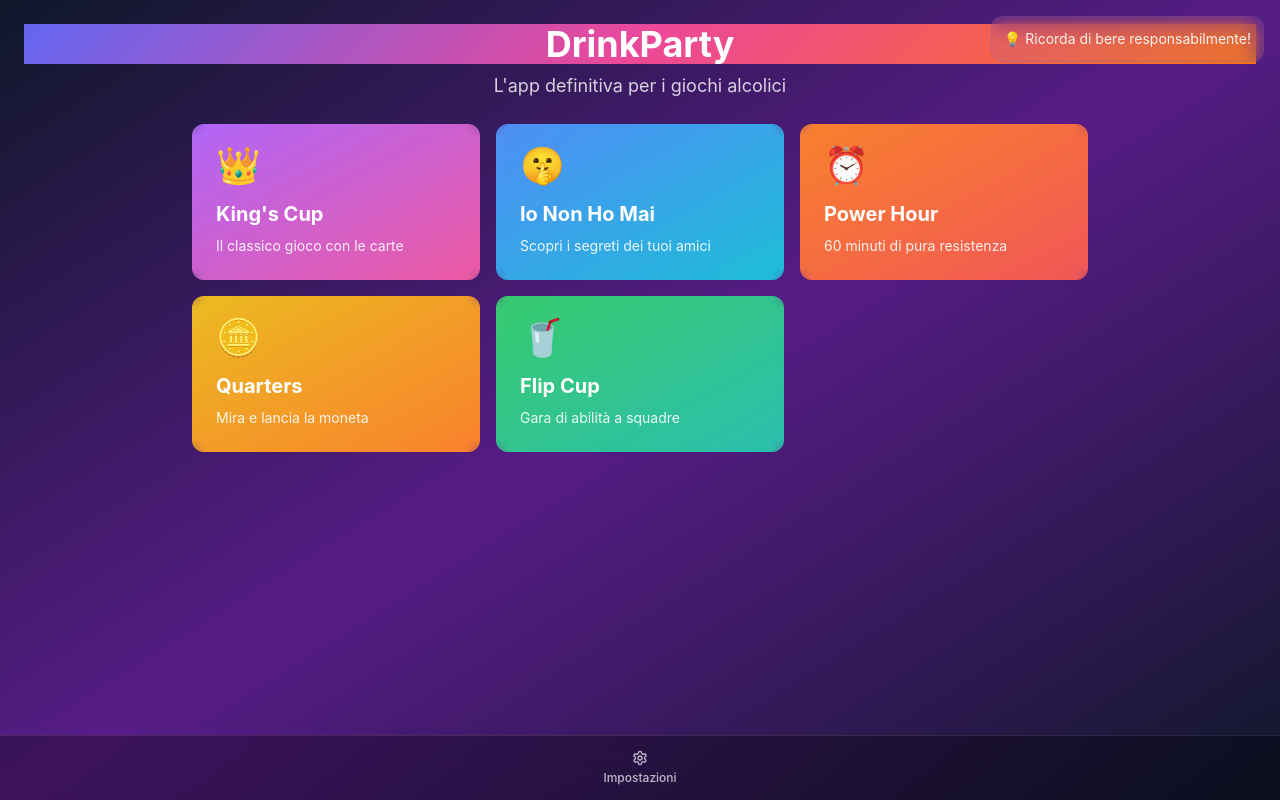
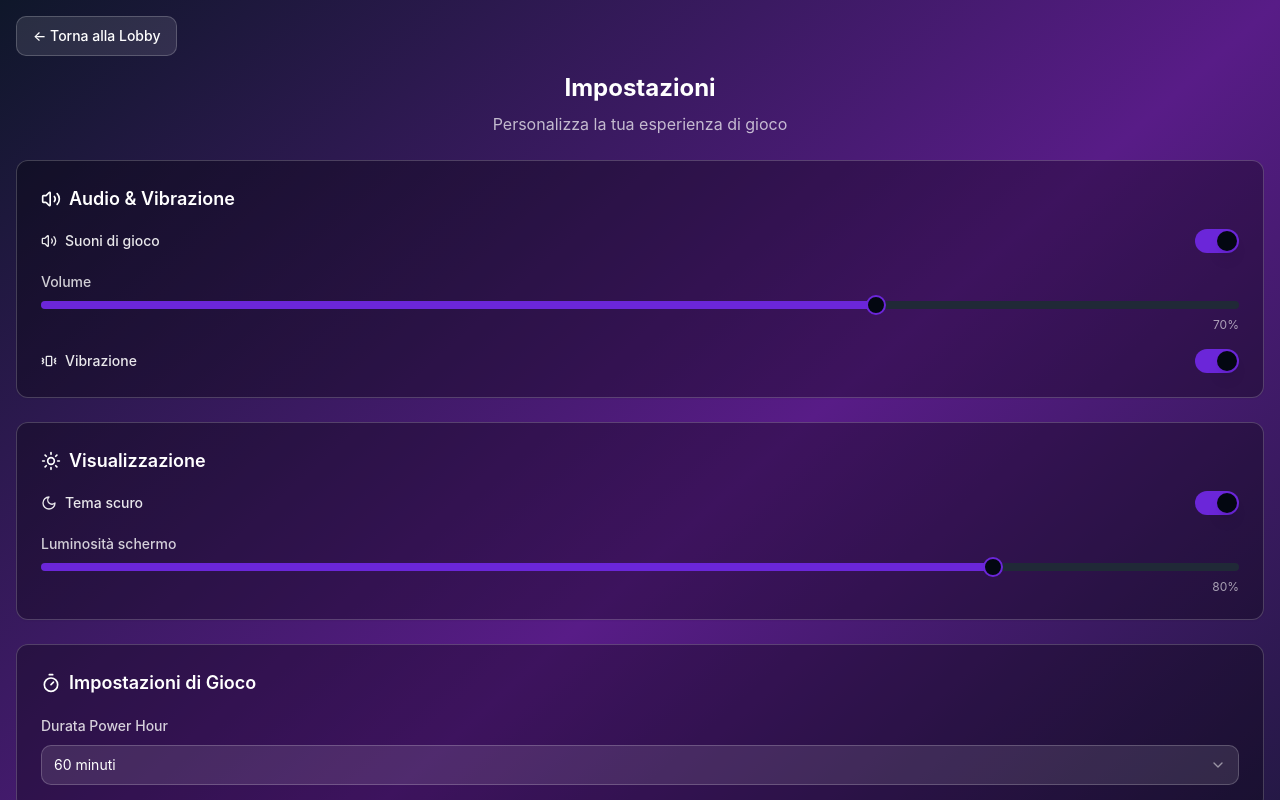
Before and after one commit to Nokitomo/drink-party-games-unleashed, a React (Vite) app: page / in a window 1280 px wide. Both pictures are taken after a click on the button "Impostazioni". Shown: the top 800 px of the page. Built offline with nearby package versions, Linux system fonts and the light colour scheme.

Commit message:
feat: Implement settings page
Adds a settings page with basic options.

```diff
--- /dev/null
+++ b/src/components/Settings.tsx
@@ -0,0 +1,172 @@
+
+import { useState } from "react";
+import { Card } from "@/components/ui/card";
+import { Button } from "@/components/ui/button";
+import { Label } from "@/components/ui/label";
+import { Switch } from "@/components/ui/switch";
+import { Slider } from "@/components/ui/slider";
+import { Select, SelectContent, SelectItem, SelectTrigger, SelectValue } from "@/components/ui/select";
+import { Volume2, VolumeX, Vibrate, VibrateOff, Sun, Moon, Timer } from "lucide-react";
+
+export const Settings = () => {
+  const [soundEnabled, setSoundEnabled] = useState(true);
+  const [vibrationEnabled, setVibrationEnabled] = useState(true);
+  const [volume, setVolume] = useState([70]);
+  const [brightness, setBrightness] = useState([80]);
+  const [darkMode, setDarkMode] = useState(true);
+  const [powerHourDuration, setPowerHourDuration] = useState("60");
+  const [safetyReminder, setSafetyReminder] = useState(true);
+  const [maxDrinks, setMaxDrinks] = useState([10]);
+
+  return (
+    <div className="space-y-6 pb-8">
+      <div className="text-center mb-6">
+        <h2 className="text-2xl font-bold text-white mb-2">Impostazioni</h2>
+        <p className="text-white/70">Personalizza la tua esperienza di gioco</p>
+      </div>
+
+      {/* Audio & Vibrazione */}
+      <Card className="bg-black/30 border-white/20 p-6">
+        <h3 className="text-lg font-semibold text-white mb-4 flex items-center gap-2">
+          <Volume2 className="w-5 h-5" />
+          Audio & Vibrazione
+        </h3>
+
+        <div className="space-y-4">
+          <div className="flex items-center justify-between">
+            <Label htmlFor="sound" className="text-white/90 flex items-center gap-2">
+              {soundEnabled ? <Volume2 className="w-4 h-4" /> : <VolumeX className="w-4 h-4" />}
+              Suoni di gioco
+            </Label>
+            <Switch
+              id="sound"
+              checked={soundEnabled}
+              onCheckedChange={setSoundEnabled}
+            />
+          </div>
+
+          {soundEnabled && (
+            <div className="space-y-2">
+              <Label className="text-white/80 text-sm">Volume</Label>
+              <Slider
+                value={volume}
+                onValueChange={setVolume}
+                max={100}
+                step={1}
+                className="w-full"
+              />
+              <div className="text-xs text-white/60 text-right">{volume[0]}%</div>
+            </div>
+          )}
+
+          <div className="flex items-center justify-between">
+            <Label htmlFor="vibration" className="text-white/90 flex items-center gap-2">
+              {vibrationEnabled ? <Vibrate className="w-4 h-4" /> : <VibrateOff className="w-4 h-4" />}
+              Vibrazione
+            </Label>
+            <Switch
+              id="vibration"
+              checked={vibrationEnabled}
+              onCheckedChange={setVibrationEnabled}
+            />
+          </div>
+        </div>
+      </Card>
+
+      {/* Visualizzazione */}
+      <Card className="bg-black/30 border-white/20 p-6">
+        <h3 className="text-lg font-semibold text-white mb-4 flex items-center gap-2">
+          <Sun className="w-5 h-5" />
+          Visualizzazione
+        </h3>
+
+        <div className="space-y-4">
+          <div className="flex items-center justify-between">
+            <Label htmlFor="darkMode" className="text-white/90 flex items-center gap-2">
+              {darkMode ? <Moon className="w-4 h-4" /> : <Sun className="w-4 h-4" />}
+              Tema scuro
+            </Label>
+            <Switch
+              id="darkMode"
+              checked={darkMode}
+              onCheckedChange={setDarkMode}
+            />
+          </div>
+
+          <div className="space-y-2">
+            <Label className="text-white/80 text-sm">Luminosità schermo</Label>
+            <Slider
+              value={brightness}
+              onValueChange={setBrightness}
+              max={100}
+              step={1}
+              className="w-full"
+            />
+            <div className="text-xs text-white/60 text-right">{brightness[0]}%</div>
+          </div>
+        </div>
+      </Card>
+
+      {/* Impostazioni di Gioco */}
+      <Card className="bg-black/30 border-white/20 p-6">
+        <h3 className="text-lg font-semibold text-white mb-4 flex items-center gap-2">
+          <Timer className="w-5 h-5" />
+          Impostazioni di Gioco
+        </h3>
+
+        <div className="space-y-4">
+          <div className="space-y-2">
+            <Label className="text-white/80 text-sm">Durata Power Hour</Label>
+            <Select value={powerHourDuration} onValueChange={setPowerHourDuration}>
+              <SelectTrigger className="bg-white/10 border-white/20 text-white">
+                <SelectValue />
+              </SelectTrigger>
+              <SelectContent className="bg-slate-800 border-white/20">
+                <SelectItem value="30" className="text-white hover:bg-white/10">30 minuti</SelectItem>
+                <SelectItem value="45" className="text-white hover:bg-white/10">45 minuti</SelectItem>
+                <SelectItem value="60" className="text-white hover:bg-white/10">60 minuti</SelectItem>
+              </SelectContent>
+            </Select>
+          </div>
+        </div>
+      </Card>
+
+      {/* Sicurezza */}
+      <Card className="bg-black/30 border-white/20 p-6">
+        <h3 className="text-lg font-semibold text-white mb-4">⚠️ Sicurezza</h3>
+
+        <div className="space-y-4">
+          <div className="flex items-center justify-between">
+            <Label htmlFor="safety" className="text-white/90">
+              Promemoria "Bevi responsabilmente"
+            </Label>
+            <Switch
+              id="safety"
+              checked={safetyReminder}
+              onCheckedChange={setSafetyReminder}
+            />
+          </div>
+
+          <div className="space-y-2">
+            <Label className="text-white/80 text-sm">Limite massimo sorsi per sessione</Label>
+            <Slider
+              value={maxDrinks}
+              onValueChange={setMaxDrinks}
+              min={5}
+              max={20}
+              step={1}
+              className="w-full"
+            />
+            <div className="text-xs text-white/60 text-right">{maxDrinks[0]} sorsi</div>
+          </div>
+
+          <div className="bg-orange-500/20 border border-orange-500/30 rounded-lg p-3 mt-4">
+            <p className="text-orange-200 text-sm">
+              💡 Ricorda sempre di bere responsabilmente e di non guidare dopo aver bevuto!
+            </p>
+          </div>
+        </div>
+      </Card>
+    </div>
+  );
+};
--- a/src/components/ui/select.tsx
+++ b/src/components/ui/select.tsx
@@ -1,3 +1,4 @@
+
 import * as React from "react"
 import * as SelectPrimitive from "@radix-ui/react-select"
 import { Check, ChevronDown, ChevronUp } from "lucide-react"
--- a/src/pages/Index.tsx
+++ b/src/pages/Index.tsx
@@ -8,7 +8,8 @@ import { IoNonHoMai } from "@/components/games/IoNonHoMai";
 import { PowerHour } from "@/components/games/PowerHour";
 import { Quarters } from "@/components/games/Quarters";
 import { FlipCup } from "@/components/games/FlipCup";
-import { Settings } from "lucide-react";
+import { Settings as SettingsIcon } from "lucide-react";
+import { Settings } from "@/components/Settings";
 
 const games = [
   {
@@ -50,7 +51,7 @@ const games = [
 
 const Index = () => {
   const [selectedGame, setSelectedGame] = useState<string | null>(null);
-  const [showMenu, setShowMenu] = useState(false);
+  const [showSettings, setShowSettings] = useState(false);
 
   const renderGame = () => {
     switch (selectedGame) {
@@ -86,6 +87,23 @@ const Index = () => {
     );
   }
 
+  if (showSettings) {
+    return (
+      <div className="min-h-screen bg-gradient-to-br from-slate-900 via-purple-900 to-slate-900">
+        <div className="p-4">
+          <Button
+            onClick={() => setShowSettings(false)}
+            variant="outline"
+            className="mb-4 bg-white/10 border-white/20 text-white hover:bg-white/20"
+          >
+            ← Torna alla Lobby
+          </Button>
+          <Settings />
+        </div>
+      </div>
+    );
+  }
+
   return (
     <div className="min-h-screen bg-gradient-to-br from-slate-900 via-purple-900 to-slate-900">
       {/* Header */}
@@ -114,8 +132,12 @@ const Index = () => {
       {/* Bottom Navigation */}
       <div className="fixed bottom-0 left-0 right-0 bg-black/30 backdrop-blur-lg border-t border-white/10">
         <div className="flex justify-center py-3">
-          <Button variant="ghost" className="flex flex-col gap-1 text-white/70 hover:text-white hover:bg-white/10">
-            <Settings className="w-5 h-5" />
+          <Button
+            variant="ghost"
+            className="flex flex-col gap-1 text-white/70 hover:text-white hover:bg-white/10"
+            onClick={() => setShowSettings(true)}
+          >
+            <SettingsIcon className="w-5 h-5" />
             <span className="text-xs">Impostazioni</span>
           </Button>
         </div>
```
